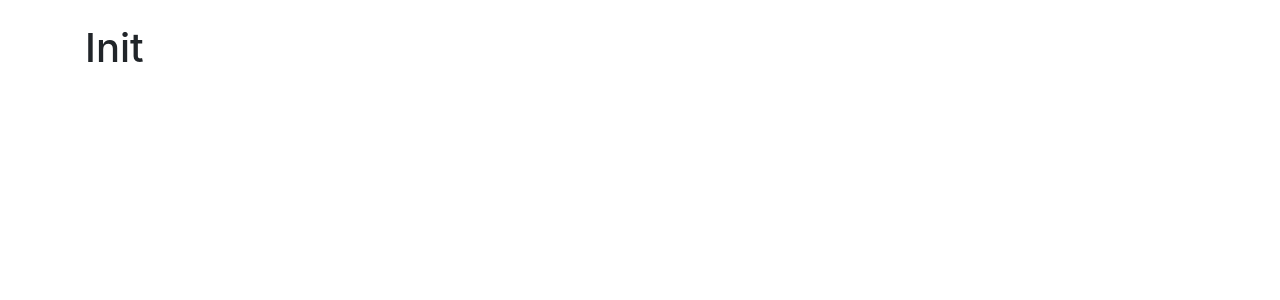
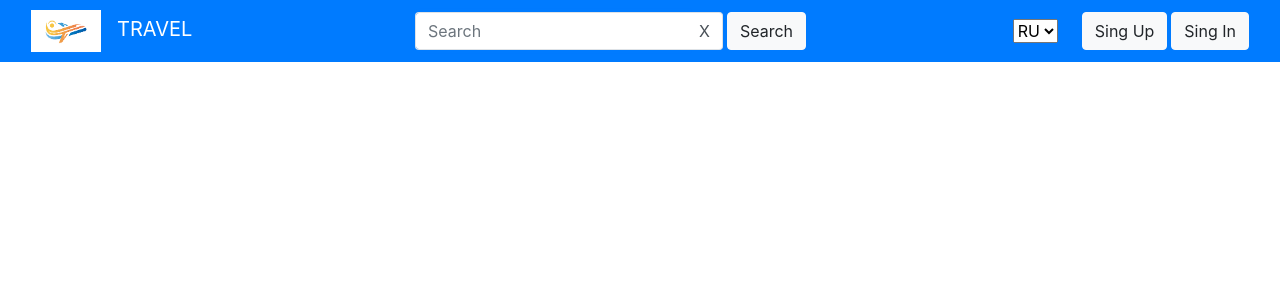
Before and after one commit to ArtemDomochka/travel-app, a React (Create React App) app: page / in a window 1280 px wide. Shown: the top 300 px of the page. Built offline with nearby package versions, Linux system fonts and the light colour scheme.

Commit message:
feat: add Navbar

```diff
--- a/package.json
+++ b/package.json
@@ -10,6 +10,7 @@
     "node-sass": "^5.0.0",
     "react": "^17.0.1",
     "react-dom": "^17.0.1",
+    "react-router-dom": "^5.2.0",
     "react-scripts": "4.0.3",
     "web-vitals": "^1.0.1"
   },
--- a/public/index.html
+++ b/public/index.html
@@ -29,6 +29,7 @@
   <body>
     <noscript>You need to enable JavaScript to run this app.</noscript>
     <div id="root"></div>
+
     <!--
       This HTML file is a template.
       If you open it directly in the browser, you will see an empty page.
--- a/src/App.js
+++ b/src/App.js
@@ -1,10 +1,16 @@
 import './App.css';
+import {BrowserRouter, Switch, Route} from 'react-router-dom'
+import HomePage from './pages/HomePage'
+import CountryPage from './pages/CountryPage'
 
 function App() {
   return (
-    <div className="container pt-4">
-      <h1>Init</h1>
-    </div>
+    <BrowserRouter>
+      <Switch>
+          <Route path="/" exact component={HomePage}/>
+          <Route path="/Country" component={CountryPage}/>
+      </Switch>
+    </BrowserRouter>
   );
 }
 
--- /dev/null
+++ b/src/components/Navbar.js
@@ -0,0 +1,71 @@
+import "bootstrap/js/src/collapse.js"
+import React from 'react'
+import styles from './Navbar.module.scss'
+import {NavLink} from 'react-router-dom'
+import logo from '../media/logo.png'
+
+const Navbar = props => { // нужно фиксить маржны в свернутом режиме
+
+    return(
+        <nav className="navbar navbar-expand-lg navbar-light bg-primary py-1">
+            <div className="container-fluid"> {/*try w/o fluid*/}
+                <div>
+                <NavLink exact to="/" className="navbar-brand" >
+                    <img src={logo} alt="T" width="70px" className={styles.image}/>
+                </NavLink>
+                <NavLink exact to="/" className="navbar-brand">
+                    <div className={styles.name}>TRAVEL</div> {/*w/o div??*/}
+                </NavLink>
+                </div>
+
+                <button className="navbar-toggler" type="button"
+                    data-toggle="collapse" data-target="#navbarSupportedContent"
+                    aria-controls="navbarSupportedContent" aria-expanded="false" aria-label="Toggle navigation"
+                >
+                    <span className="navbar-toggler-icon"></span>
+                </button>
+
+                <div className="collapse navbar-collapse" id="navbarSupportedContent">
+                    <ul className="navbar navbar-nav w-100 px-0">
+                        {props.displaySearch
+                          ? <li className="nav-item ml-auto">
+                                <form className="d-flex">
+                                    <div className="input-group">
+                                        <input type="search" className="form-control border-right-0 border" placeholder="Search"
+                                            aria-label="Search" autoFocus
+                                        />
+                                        <div className={"input-group-append " + styles.cross}> {/*бордер решил ситуацию с аутлайнами*/}
+                                            <span className="input-group-text bg-white border-left-0 border">X</span>
+                                        </div>
+                                    </div>
+                                    <button className="btn btn-light ml-1" type="submit">Search</button>
+                                </form>
+                            </li>
+                          :null
+                        }
+
+                        <li className="nav-item ml-auto mr-4">
+                            <select className="form-select">
+                                <option value="ru" defaultValue>RU</option>
+                                <option value="en">EN</option>
+                                <option value="uk">UK</option>
+                            </select>
+                        </li>
+                        <li className="nav-item">
+                            <button className="btn btn-light mr-1" type="button">Sing Up</button>
+                        </li>
+                        <li className="nav-item">
+                            <button className="btn btn-light" type="button">Sing In</button>
+                        </li>
+                    </ul>
+
+                </div>
+
+
+
+            </div>
+        </nav>
+    )
+}
+
+export default Navbar
--- /dev/null
+++ b/src/components/Navbar.module.scss
@@ -0,0 +1,26 @@
+.name{
+    color : white;
+}
+
+.name:active{
+    color: black;
+}
+
+.image:active{
+    outline: 1px solid black;
+}
+
+.cross{
+    margin-left:"0px";
+    z-index: 100;
+    user-select: none;
+}
+
+.cross:hover{
+    cursor: pointer;
+}
+
+.signUp{
+    position:relative;
+    right: 0px;
+}
--- /dev/null
+++ b/src/pages/CountryPage.js
@@ -0,0 +1,12 @@
+import React from 'react'
+
+const CountryPage = props => {
+
+    return(
+        <div className="container">
+            <h1>Country Page</h1>
+        </div>
+    )
+}
+
+export default CountryPage
--- /dev/null
+++ b/src/pages/HomePage.js
@@ -0,0 +1,23 @@
+import React from 'react'
+import Navbar from '../components/Navbar'
+
+const HomePage = props => {
+
+    return(
+        <div className="container-xxl"> {/*нужен див или хватит фрагмента? */}
+            <header>
+                <Navbar displaySearch={true}/>
+            </header>
+
+            <div className="container">
+
+            </div>
+
+            <footer>
+
+            </footer>
+        </div>
+    )
+}
+
+export default HomePage
```
Also changed, not shown: src/media/logo.png (added), 1 other file (tests, documents, lock files or other folders).
